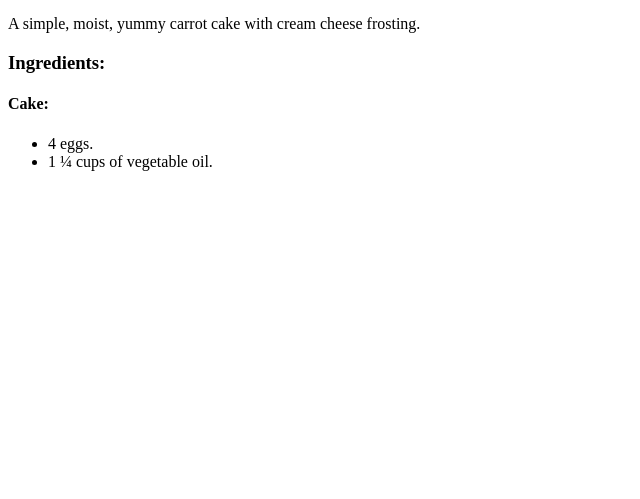
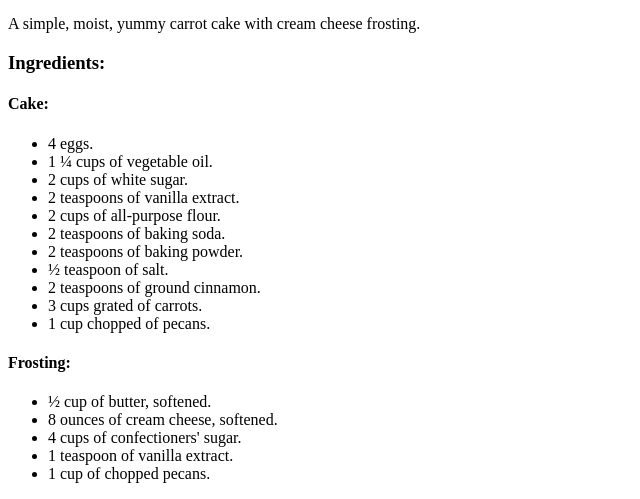
Before and after one commit to Daelienne/odin-recipes, a plain HTML site: page recipes/carrot-cake.html in a window 1280 px wide. Shown: the part 628-1127 px from the top of the page, without its empty margins (0-640 px from the left). Before the commit the page ends 815 px from the top, so only its background shows below. Drawn offline with Linux system fonts and the light colour scheme.

Commit message:
Add a list of the second recipe's ingredients

```diff
--- a/recipes/carrot-cake.html
+++ b/recipes/carrot-cake.html
@@ -7,13 +7,32 @@
 <body>
     <h1>Carrot Cake</h1>
     <img src="https://imagesvc.meredithcorp.io/v3/mm/image?url=https%3A%2F%2Fstatic.onecms.io%2Fwp-content%2Fuploads%2Fsites%2F43%2F2022%2F04%2F21%2F7402-carrot-cake-iii-sarah-dipity-1x1-1.jpg" alt="Carrot cake with cream cheese frosting." width="500" height="500">
+
     <h3>Description:</h3>
         <p>A simple, moist, yummy carrot cake with cream cheese frosting.</p>
+
     <h3>Ingredients:</h3>
         <h4>Cake:</h4>
             <ul>
                 <li>4 eggs.</li>
                 <li>1 ¼ cups of vegetable oil.</li>
+                <li>2 cups of white sugar.</li>
+                <li>2 teaspoons of vanilla extract.</li>
+                <li>2 cups of all-purpose flour.</li>
+                <li>2 teaspoons of baking soda.</li>
+                <li>2 teaspoons of baking powder.</li>
+                <li>½ teaspoon of salt.</li>
+                <li>2 teaspoons of ground cinnamon.</li>
+                <li>3 cups grated of carrots.</li>
+                <li>1 cup chopped of pecans.</li>
+            </ul>
+        <h4>Frosting:</h4>
+            <ul>
+                <li>½ cup of butter, softened.</li>
+                <li>8 ounces of cream cheese, softened.</li>
+                <li>4 cups of confectioners' sugar.</li>
+                <li>1 teaspoon of vanilla extract.</li>
+                <li>1 cup of chopped pecans.</li>
             </ul>
 
 
```
